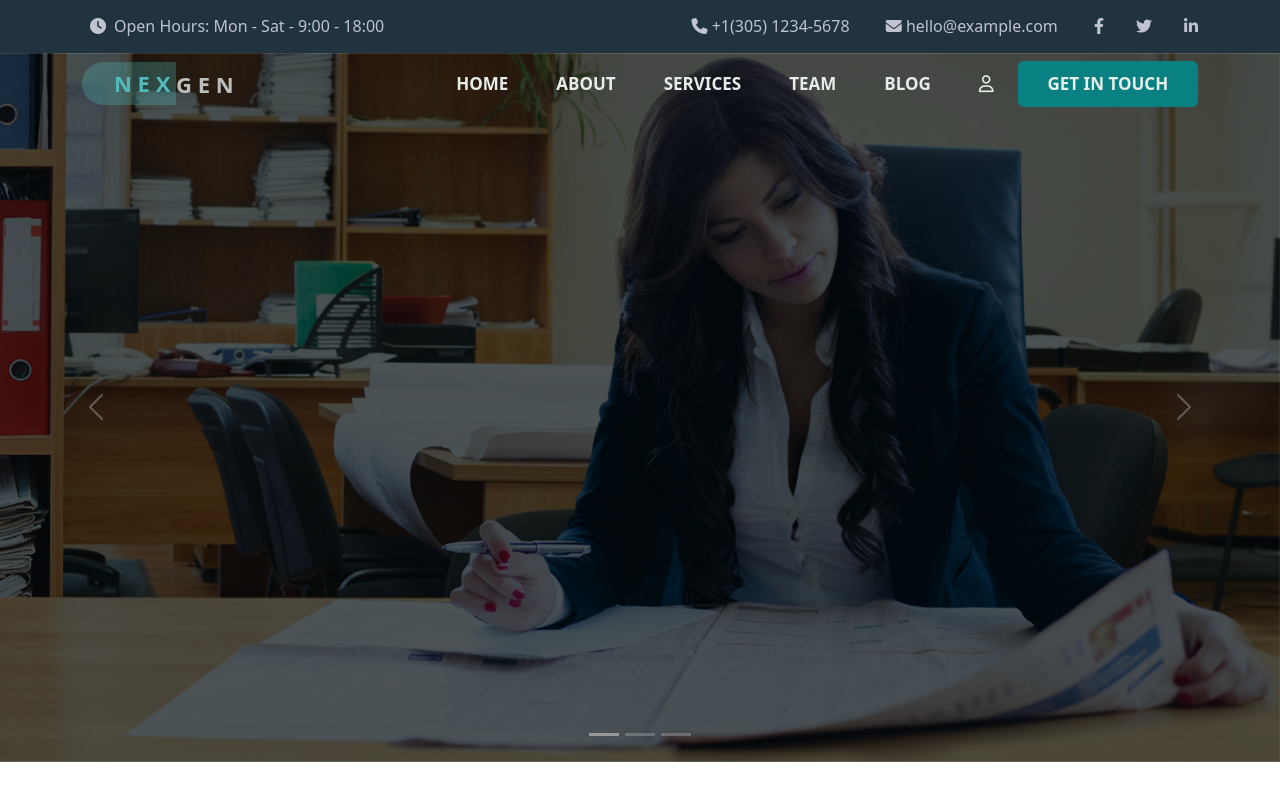
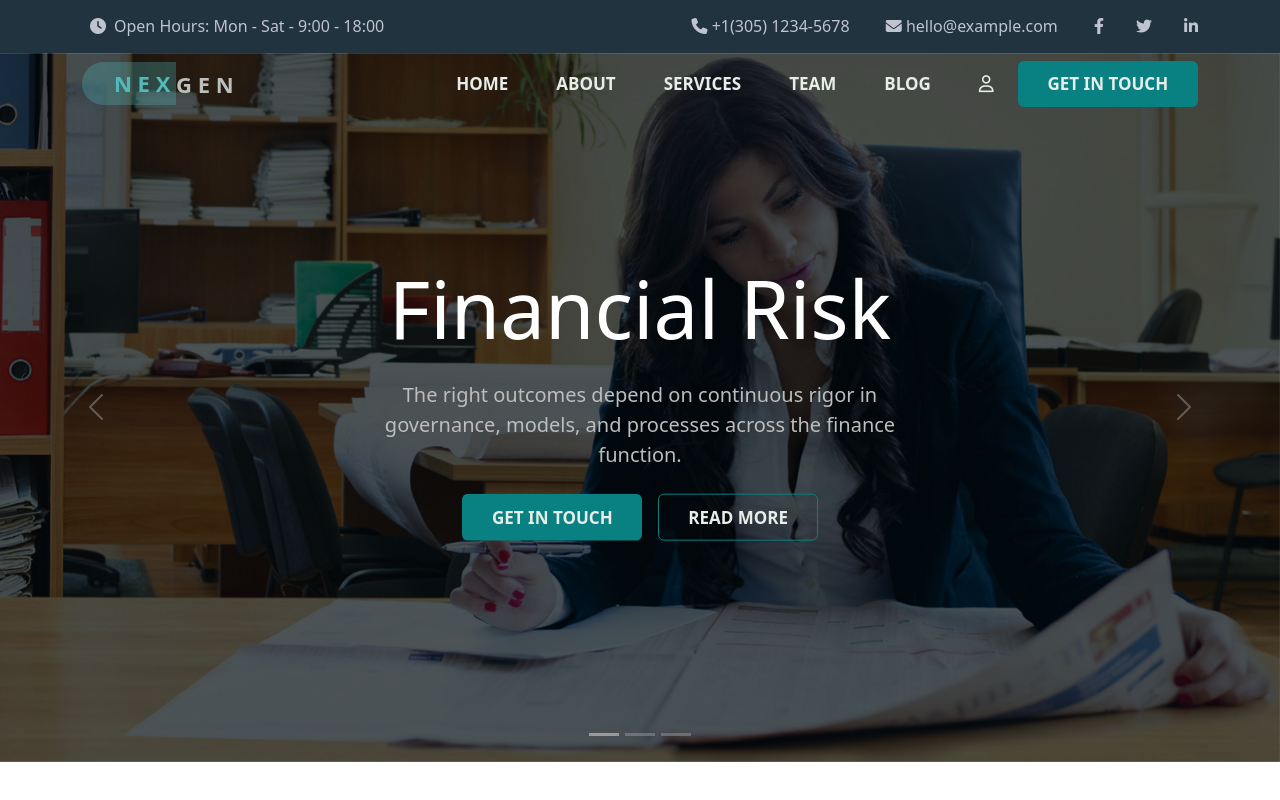
Before and after one commit to andreamastro98/proj-html-vuejs, a Vue app: page / in a window 1280 px wide. Built offline with nearby package versions, Linux system fonts and the light colour scheme.

Commit message:
header finito

```diff
--- a/src/components/HeaderComp.vue
+++ b/src/components/HeaderComp.vue
@@ -92,14 +92,20 @@
                             <a class="nav-link" href="#"><i class="fa-regular fa-user"></i></a>
                         </li>
                         <li class="nav-item">
-                            <button type="button" class="btn">GET IN TOUCH</button>
+                            <button type="button" class="btn btn-1">GET IN TOUCH</button>
                         </li>
                     </ul>
                 </div>
             </div>
         </nav>
 
-        <h1>Financial Risk</h1>
+        <div class="jumbo-text">
+            <h1>Financial Risk</h1>
+            <p class="my-4">The right outcomes depend on continuous rigor in governance, models, and processes across the finance function.</p>
+            <button type="button" class="btn btn-1 me-2">GET IN TOUCH</button>
+            <button type="button" class="btn btn-2 ms-2">READ MORE</button>
+        </div>
+
     </div>
 </template>
 
@@ -125,12 +131,20 @@
     filter: brightness(70%);
 }
 
-.btn{
+.btn-1{
     background-color: #098081;
     color: #e7eee9;
     font-weight: 600;
     padding: 0.6rem 1.8rem 0.6rem 1.8rem;
     font-size: 17px;
+}
+
+.btn-2{
+    font-weight: 600;
+    padding: 0.6rem 1.8rem 0.6rem 1.8rem;
+    font-size: 17px;
+    color: #e7eee9;
+    border: 1px solid #098081;
 }
 
 .nav-item{
@@ -162,4 +176,22 @@
     font-weight: bold;
 }
 
+.jumbo-text{
+    position: absolute;
+    width: 40%;
+    margin: 0 auto;
+    color: white;
+    top: 50%;
+    left: 50%;
+    transform: translate(-50%, -50%);
+    text-align: center;
+    h1{
+        font-size: 80px;
+    }
+    p{
+        font-size: 20px;
+        color: #bcbdbd;
+    }
+}
+
 </style>
```
